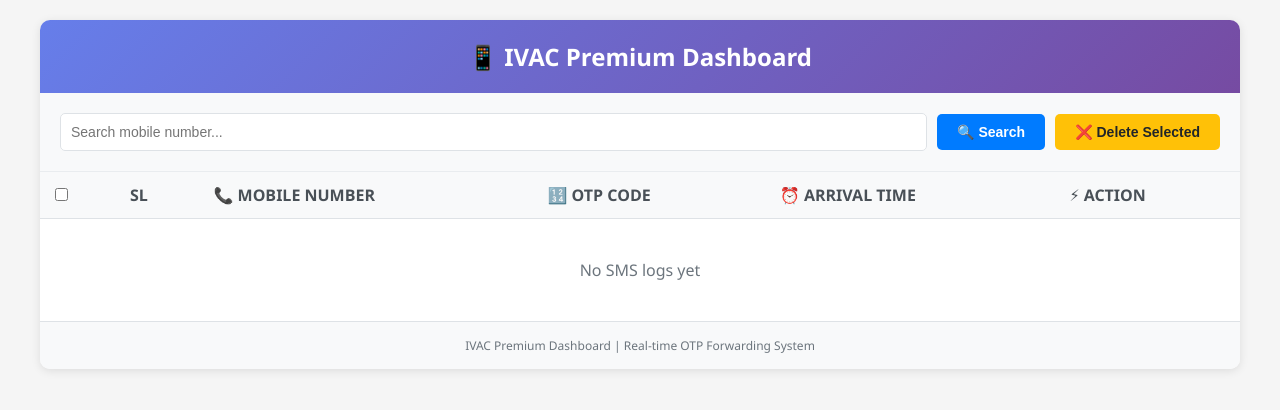
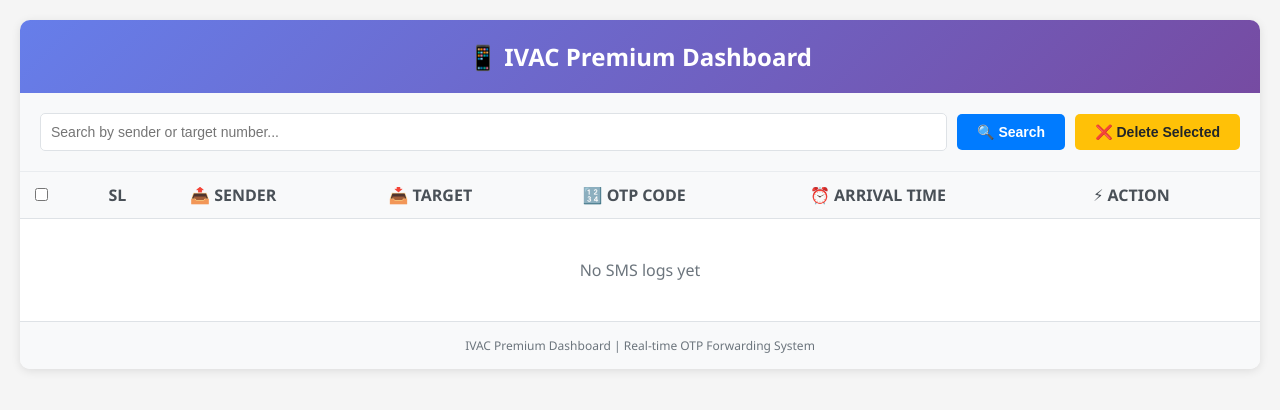
Before and after one commit to diptosaha2010-web/otp-forwarder, a Flask app: page / in a window 1280 px wide. Shown: the top 410 px of the page. Run offline with Flask 3, Linux system fonts and the light colour scheme; data that the repository does not hold is empty.

Commit message:
Update layout and search functionality in index.html

```diff
--- a/templates/index.html
+++ b/templates/index.html
@@ -16,7 +16,7 @@
             padding: 20px;
         }
         .container {
-            max-width: 1200px;
+            max-width: 1300px;
             margin: 0 auto;
             background: white;
             border-radius: 10px;
@@ -108,10 +108,17 @@
             font-weight: bold;
             color: #28a745;
         }
-        .mobile-number {
+        .mono-text {
             font-family: monospace;
-            font-size: 14px;
+            font-size: 13px;
             font-weight: 500;
+        }
+        .sender-badge {
+            background: #e9ecef;
+            padding: 4px 8px;
+            border-radius: 4px;
+            font-family: monospace;
+            font-size: 12px;
         }
         .footer {
             padding: 15px;
@@ -129,7 +136,7 @@
         </div>
 
         <div class="controls">
-            <input type="text" id="searchInput" class="search-box" placeholder="Search mobile number..." onkeyup="filterTable()">
+            <input type="text" id="searchInput" class="search-box" placeholder="Search by sender or target number..." onkeyup="filterTable()">
             <button class="btn-primary" onclick="searchNumber()">🔍 Search</button>
             <button class="btn-warning" onclick="deleteSelected()">❌ Delete Selected</button>
         </div>
@@ -140,7 +147,8 @@
                     <tr>
                         <th><input type="checkbox" id="selectAll" onclick="toggleSelectAll()"></th>
                         <th>SL</th>
-                        <th>📞 MOBILE NUMBER</th>
+                        <th>📤 SENDER</th>
+                        <th>📥 TARGET</th>
                         <th>🔢 OTP CODE</th>
                         <th>⏰ ARRIVAL TIME</th>
                         <th>⚡ ACTION</th>
@@ -148,7 +156,7 @@
                 </thead>
                 <tbody id="tableBody">
                     <tr class="empty-row">
-                        <td colspan="6">Loading...</td>
+                        <td colspan="7">Loading...</td>
                     </tr>
                 </tbody>
             </table>
@@ -171,7 +179,7 @@
                 })
                 .catch(error => {
                     console.error('Error:', error);
-                    document.getElementById('tableBody').innerHTML = '<tr class="empty-row"><td colspan="6">Error loading data</td></tr>';
+                    document.getElementById('tableBody').innerHTML = '<tr class="empty-row"><td colspan="7">Error loading data</td></tr>';
                 });
         }
 
@@ -182,22 +190,28 @@
             let filteredData = otpData;
             if (searchTerm) {
                 filteredData = otpData.filter(item =>
-                    item.mobile_number && item.mobile_number.toLowerCase().includes(searchTerm)
+                    (item.sender && item.sender.toLowerCase().includes(searchTerm)) ||
+                    (item.target && item.target.toLowerCase().includes(searchTerm))
                 );
             }
 
             if (filteredData.length === 0) {
-                tbody.innerHTML = '<tr class="empty-row"><td colspan="6">No SMS logs yet</td></tr>';
+                tbody.innerHTML = '<tr class="empty-row"><td colspan="7">No SMS logs yet</td></tr>';
                 return;
             }
 
             let html = '';
             filteredData.forEach((item, index) => {
+                // সেন্ডার দেখানো: যদি নম্বর হয় তাহলে নম্বর দেখাবে, নাহলে যেটা আছে সেটাই
+                let senderDisplay = item.sender || 'Unknown';
+                let targetDisplay = item.target || 'Unknown';
+
                 html += `
                     <tr>
                         <td><input type="checkbox" class="rowCheckbox" data-id="${item.id}"></td>
                         <td>${index + 1}</td>
-                        <td class="mobile-number">${item.mobile_number || 'Unknown'}</td>
+                        <td class="mono-text">${senderDisplay}</td>
+                        <td class="mono-text">${targetDisplay}</td>
                         <td class="otp-code">${item.otp_code || 'N/A'}</td>
                         <td>${item.arrival_time || 'N/A'}</td>
                         <td><button class="delete-btn" onclick="deleteOTP(${item.id})">Delete</button></td>
```
